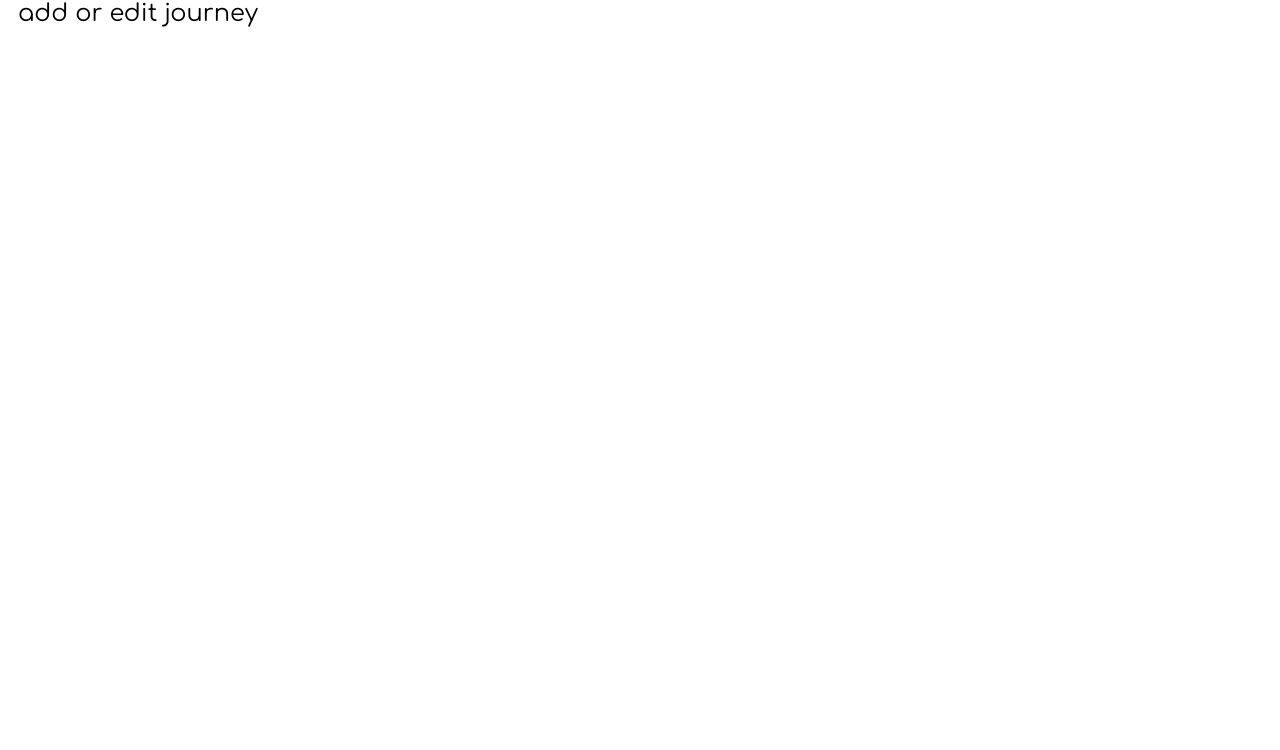
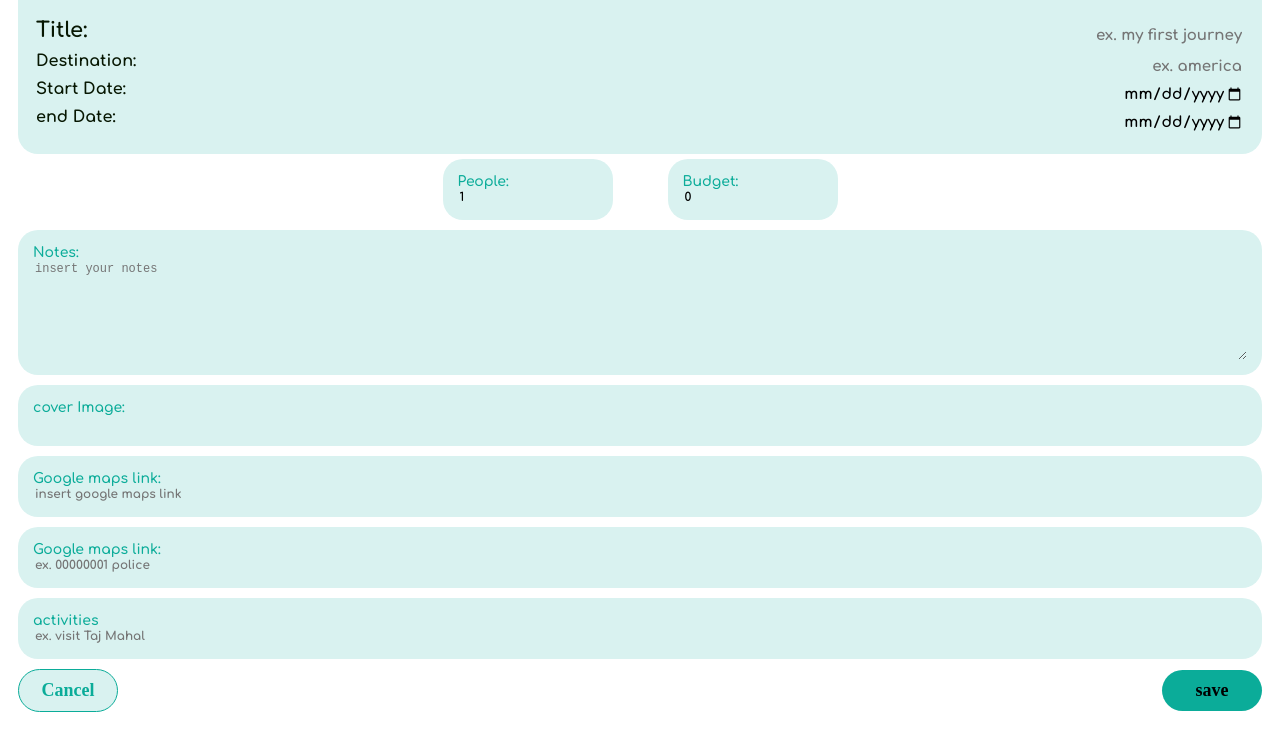
Before and after one commit to jkhamis8/BonVoyage, a React (Vite) app: page /JourneyForm in a window 1280 px wide. Shown: the top 750 px of the page. Built offline with nearby package versions, Linux system fonts and the light colour scheme; a web font is replaced by a local one.

Commit message:
add journal form not finished

```diff
--- /dev/null
+++ b/src/components/FormFooter.jsx
@@ -0,0 +1,16 @@
+import Save from "./Save"
+import Cancel from "./Cancel"
+
+const FormFooter = () =>{
+  return(
+    <>
+      <div className="flexSpaceInBetween">
+        <Cancel location=''/>
+        <Save />
+      </div>
+
+    </>
+  )
+}
+
+export default FormFooter
--- a/src/css/App.css
+++ b/src/css/App.css
@@ -132,6 +132,30 @@ https://www.sitepoint.com/css-grid-center-element/#:~:text=CSS%20Grid%20provides
   margin: 0 20px 15px;
 }
 
+#addJourney{
+  width: 100%;
+  background-color: var(--Light);
+  border-radius: 0 0 20px 20px;
+  padding: 18px;
+}
+
+#Notes{
+  min-height: 100px;
+}
+
+#addActivities{
+  position: relative;
+}
+
+#AddActivitiesButton{
+  border-radius: 50%;
+  position: absolute;
+  bottom: 5px;
+  right: 10px;
+  width: 50px;
+  height: 50px;
+}
+
 /* test classes and ids */
 #calendarSub{
   width: 40vh;
--- a/src/css/Elements.css
+++ b/src/css/Elements.css
@@ -32,10 +32,13 @@ label{
   font-size: 14px;
 }
 
-input{
+input, textarea{
   border: none;
   background-color: var(--Light);
   font-size: 12px;
+}
+
+input{
   font-weight: 800;
 }
 
--- a/src/css/Fonts.css
+++ b/src/css/Fonts.css
@@ -39,3 +39,24 @@ a{
   font-weight: 800;
   font-style: normal;
 }
+
+.headerInput input{
+  text-align: end;
+  font-size: 15px;
+}
+
+#titleLabel, #otherLabel{
+  text-align: end;
+  color: var(--Dark);
+  margin-bottom: 10px;
+}
+
+#titleLabel{
+  font-size: 21px;
+  font-weight: 800;
+}
+
+#otherLabel{
+  font-size: 16px;
+  font-weight: 800;
+}
--- a/src/css/classes.css
+++ b/src/css/classes.css
@@ -18,6 +18,27 @@
   border-radius: 20px;
   width: 100%;
   max-width: 350px;
+}
+
+.inputHalf{
+  background-color: var(--Light);
+  padding: 15px;
+  margin: 5px;
+  display: flex;
+  flex-direction: column;
+  border-radius: 20px;
+  width: 47%;
+  max-width: 170px;
+}
+
+.longInput{
+  background-color: var(--Light);
+  padding: 15px;
+  margin: 5px;
+  display: flex;
+  flex-direction: column;
+  border-radius: 20px;
+  width: 100% !important;
 }
 
 .bottom{
--- a/src/pages/JourneyForm.jsx
+++ b/src/pages/JourneyForm.jsx
@@ -1,11 +1,97 @@
+import { useState } from "react"
+import { useNavigate } from "react-router-dom"
+import FormFooter from "../components/FormFooter"
+
+const initialFormData = {
+  title: '',
+  destination: '',
+  startDate: '',
+  endDate: '',
+  numberOfPeople: 1,
+  Budget: 0,
+  Notes: '',
+  coverImage: '',
+  googleMapsLink: '',
+  emergencyNumbers: '',
+  activities: ['']
+}
+
 const JourneyForm = () =>{
+
+  const [formData, setFormData] = useState(initialFormData)
+  const navigate=useNavigate()
+
+  const handleChange = (e)=>{
+    setFormData({...formData, [e.target.name]:e.target.value})
+  }
+
+  const handleSubmit = (e)=>{
+    e.preventDefault()
+    try {
+      setFormData(initialFormData)
+      navigate('/allJourneys')
+    } catch (error) {
+      console.log(`couldn't add a new journey, error in submit: ${error}`);
+    }
+  }
+
   return(
     <>
       <div className='container'>
         <div className='contentWrap'>
-          <h2>add or edit journey</h2>
+          <form onSubmit={handleSubmit} className='flex'>
+            <div id="addJourney">
+              <div className='headerInput flexSpaceInBetween'>
+                <label htmlFor="title" id="titleLabel">Title:</label>
+                <input type="text" id='title' placeholder='ex. my first journey' value={formData.title} name='title' onChange={handleChange}/>
+              </div>
+              <div className='headerInput flexSpaceInBetween'>
+                <label htmlFor="destination" id="otherLabel">Destination:</label>
+                <input type="text" id='destination' placeholder='ex. america' value={formData.destination} name='destination' onChange={handleChange}/>
+              </div>
+              <div className='headerInput flexSpaceInBetween'>
+                <label htmlFor="startDate" id="otherLabel">Start Date:</label>
+                <input type="date" id='startDate' placeholder='ex. america' value={formData.destination} name='startDate' onChange={handleChange}/>
+              </div>
+              <div className='headerInput flexSpaceInBetween'>
+                <label htmlFor="endDate" id="otherLabel">end Date:</label>
+                <input type="date" id='endDate' placeholder='ex. america' value={formData.destination} name='endDate' onChange={handleChange}/>
+              </div>
+            </div>
+            <div className="maxWidth flexSpaceAround">
+              <div className='inputHalf'>
+                <label htmlFor="numberOfPeople">People:</label>
+                <input type="number" id='numberOfPeople' value={formData.numberOfPeople} name='numberOfPeople' onChange={handleChange}/>
+              </div>
+              <div className='inputHalf'>
+                <label htmlFor="Budget">Budget:</label>
+                <input type="number" id='Budget' value={formData.Budget} name='Budget' onChange={handleChange}/>
+              </div>
+            </div>
+            <div className='longInput'>
+              <label htmlFor="Notes">Notes:</label>
+              <textarea name="Notes" id="Notes" placeholder='insert your notes' value={formData.Notes} onChange={handleChange}></textarea>
+            </div>
+            <div className='longInput'>
+              <label htmlFor="coverImage">cover Image:</label>
+              <input type="text" id='coverImage' value={formData.coverImage} name='coverImage' onChange={handleChange}/>
+            </div>
+            <div className='longInput'>
+              <label htmlFor="googleMapsLink">Google maps link:</label>
+              <input type="text" id='googleMapsLink' placeholder="insert google maps link" value={formData.googleMapsLink} name='googleMapsLink' onChange={handleChange}/>
+            </div>
+            <div className='longInput'>
+              <label htmlFor="emergencyNumbers">Google maps link:</label>
+              <input type="text" id='emergencyNumbers' placeholder="ex. 00000001 police" value={formData.emergencyNumbers} name='emergencyNumbers' onChange={handleChange}/>
+            </div>
+            <div className='longInput' id="addActivities">
+              <label htmlFor="activities">activities</label>
+              <input type="text" id='activities' placeholder="ex. visit Taj Mahal" value={formData.activities} name='activities' onChange={handleChange}/>
+            </div>
+          </form>
+          <FormFooter />
+          </div>
         </div>
-      </div>
     </>
   )
 }
```
